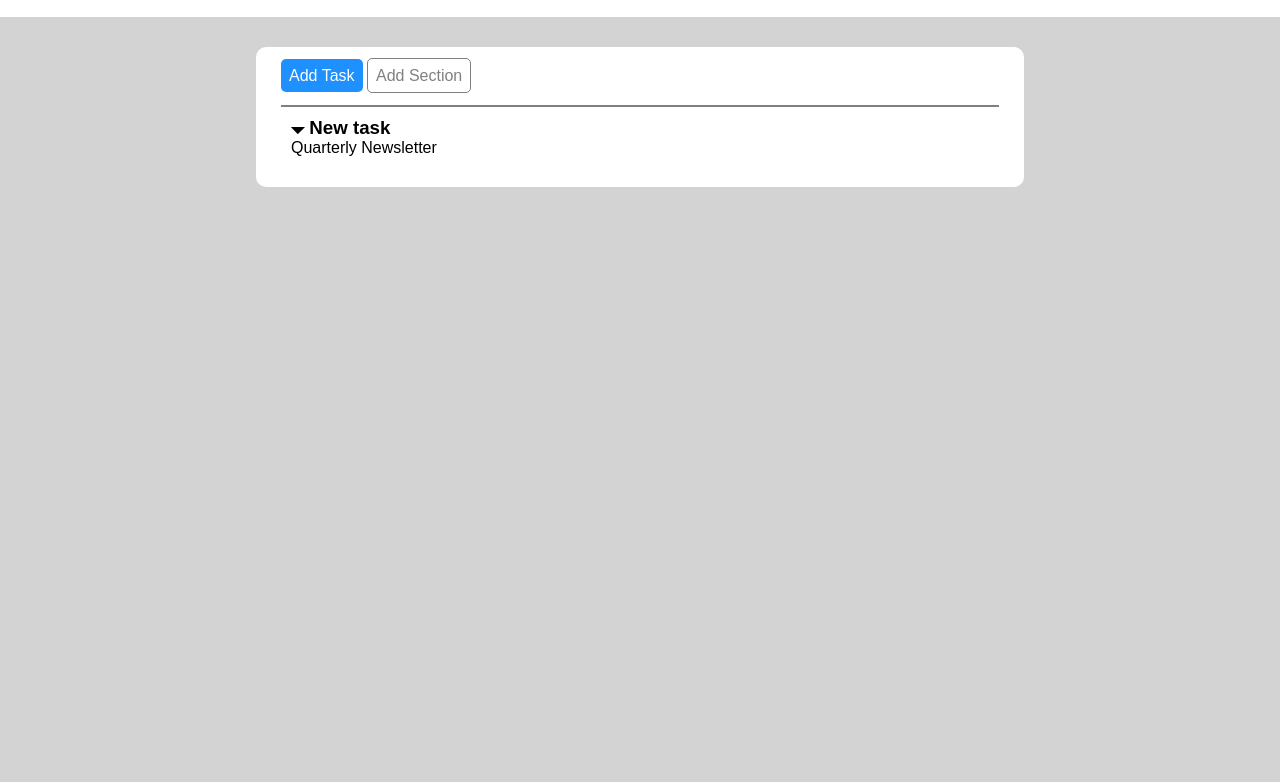
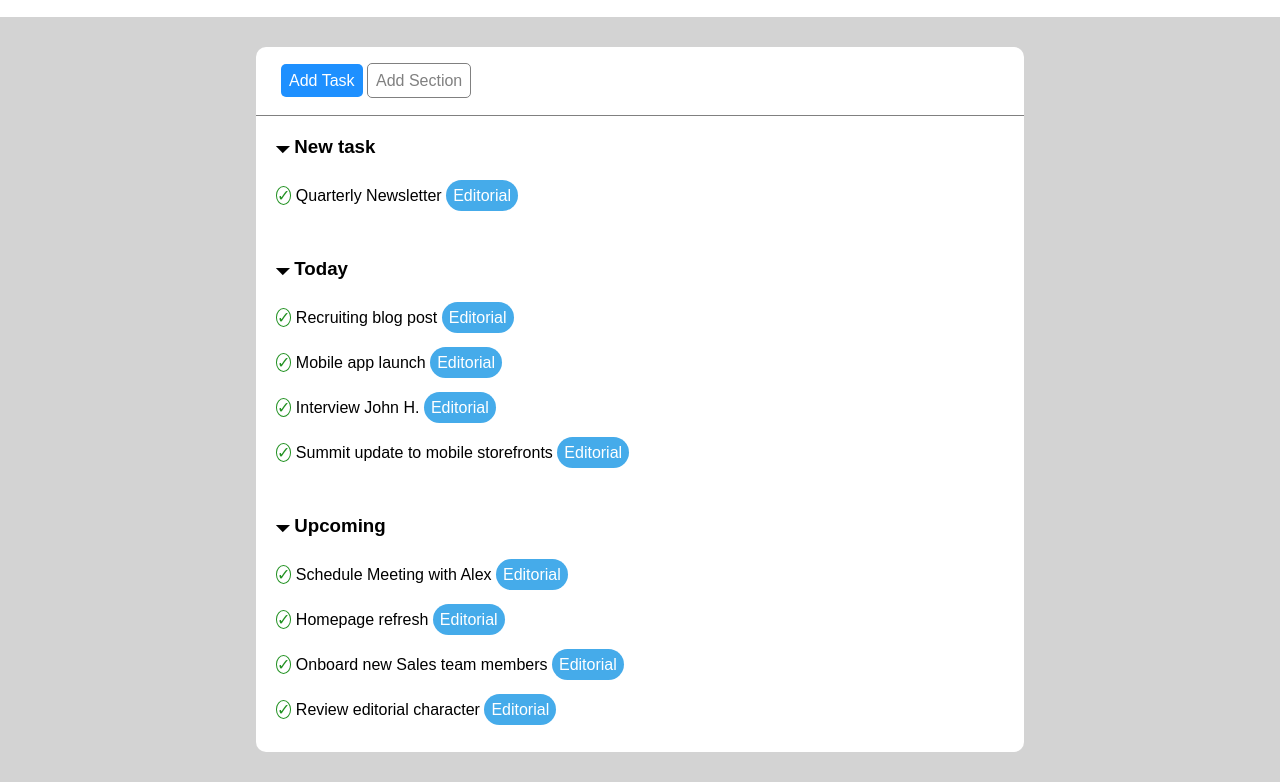
Before and after one commit to FrancescoSisti/html-css-toboolist, a plain HTML site: page index.html in a window 1280 px wide. Shown: the part 93-875 px from the top of the page. Before the commit the page ends 800 px from the top, so only its background shows below. Drawn offline with Linux system fonts and the light colour scheme.

Commit message:
added all task section

```diff
--- a/css/style.css
+++ b/css/style.css
@@ -17,13 +17,13 @@ body {
     /* border: 2px dashed red; */
     background-color: white;
     margin: 30px auto;
-    padding: 20px 25px;
     border-radius: 10px;
 }
 
 .buttons {
-    border-bottom: 2px solid grey;
+    border-bottom: 1px solid grey;
     padding-bottom: 20px;
+    padding: 25px;
     width: 100%;
 }
 
@@ -40,6 +40,22 @@ body {
     padding: 8px;
     border-radius: 5px;
     border: 1px solid grey;
+}
+
+.tick-entity {
+    display: inline;
+    border: 1px solid rgb(33, 145, 33);
+    color: rgb(33, 145, 33);
+    border-radius: 100%;
+    margin: 3px 0;
+}
+
+.category-button {
+    display: inline;
+    background-color: rgb(69, 171, 234);
+    color: white;
+    padding: 7px;
+    border-radius: 20px;
 }
 
 /* Header */
@@ -64,10 +80,15 @@ header {
 }
 
 /* Sections */
-.new-task {
-    padding: 10px;
+.tasks {
+    padding: 20px;
+}
+
+h3 {
+    padding-bottom: 15px;
 }
 
 .new-task-row {
-    padding: 20px 0;
+    display: block;
+    padding: 13px 0;
 }
--- a/index.html
+++ b/index.html
@@ -24,10 +24,56 @@
                 <span class="button-section">Add Section</span>
             </div>
 
-            <section class="new-task">
+            <section class="tasks">
                 <h3>&#128899 New task</h3>
-                <span class="new-task-row">Quarterly Newsletter</span>
+                <span class="new-task-row">
+                    <div class="tick-entity">&#10003</div> Quarterly Newsletter
+                    <div class="category-button">Editorial</div>
+                </span>
             </section>
+
+            <section class="tasks">
+                <h3>&#128899 Today</h3>
+                <span class="new-task-row">
+                    <div class="tick-entity">&#10003</div> Recruiting blog post
+                    <div class="category-button">Editorial</div>
+                </span>
+                <span class="new-task-row">
+                    <div class="tick-entity">&#10003</div> Mobile app launch
+                    <div class="category-button">Editorial</div>
+                </span>
+                <span class="new-task-row">
+                    <div class="tick-entity">&#10003</div> Interview John H.
+                    <div class="category-button">Editorial</div>
+                </span>
+                <span class="new-task-row">
+                    <div class="tick-entity">&#10003</div> Summit update to mobile storefronts
+                    <div class="category-button">Editorial</div>
+                </span>
+            </section>
+
+            <section class="tasks">
+                <h3>&#128899 Upcoming</h3>
+                <span class="new-task-row">
+                    <div class="tick-entity">&#10003</div> Schedule Meeting with Alex
+                    <div class="category-button">Editorial</div>
+                </span>
+                <span class="new-task-row">
+                    <div class="tick-entity">&#10003</div> Homepage refresh
+                    <div class="category-button">Editorial</div>
+                </span>
+                <span class="new-task-row">
+                    <div class="tick-entity">&#10003</div> Onboard new Sales team members
+                    <div class="category-button">Editorial</div>
+                </span>
+                <span class="new-task-row">
+                    <div class="tick-entity">&#10003</div> Review editorial character
+                    <div class="category-button">Editorial</div>
+                </span>
+            </section>
+
+
+
 
 
         </main>
```
